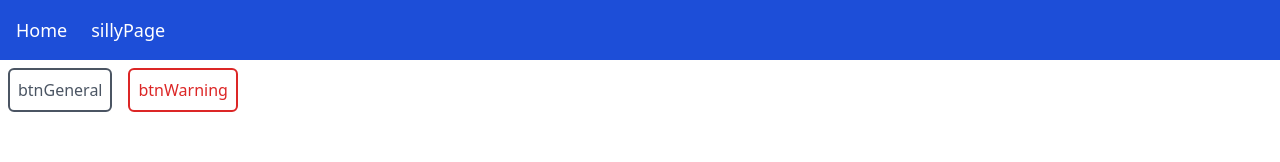
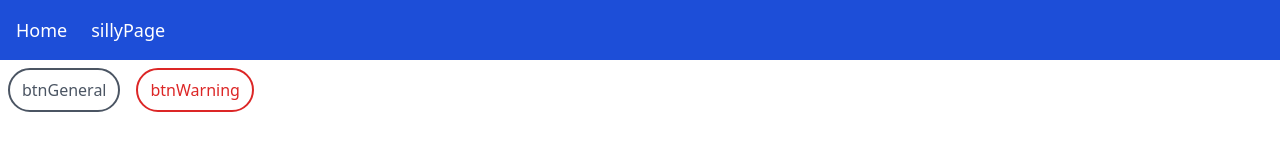
Before and after one commit to kiserd/OSU-CS467-Capstone-Project, a Next.js app in the folder portfolio-project-matching-app/: page / in a window 1280 px wide. Shown: the top 162 px of the page. Built offline with nearby package versions, Linux system fonts and the light colour scheme; no server answers; the database is empty.

Commit message:
Messing with button style

```diff
--- a/portfolio-project-matching-app/components/Button.js
+++ b/portfolio-project-matching-app/components/Button.js
@@ -4,6 +4,7 @@ const Button = ({text, type='btnGeneral', onClick}) => {
     // Types of buttons:
     //      btnGeneral
     //      btnWarning
+    //
     return (
         <button className={styles[type]} onClick={onClick}>{text}</button>
     );
--- a/portfolio-project-matching-app/components/Button.module.css
+++ b/portfolio-project-matching-app/components/Button.module.css
@@ -1,8 +1,8 @@
 /* https://tailwindcss.com/docs/guides/nextjs */
 .btnGeneral {
-    @apply m-2 p-2 border-2 border-gray-600 text-gray-600 rounded-md hover:text-gray-900 hover:border-gray-900 hover:bg-gray-100;
+    @apply m-2 py-2 px-3 border-2 border-gray-600 text-gray-600 rounded-3xl hover:text-gray-900 hover:border-gray-900 hover:bg-gray-100;
 }
 
 .btnWarning {
-    @apply m-2 p-2 border-2 border-red-600 text-red-600 rounded-md hover:text-red-900 hover:border-red-900 hover:bg-red-100;
+    @apply m-2 py-2 px-3 border-2 border-red-600 text-red-600 rounded-3xl hover:text-red-900 hover:border-red-900 hover:bg-red-100;
 }
```
